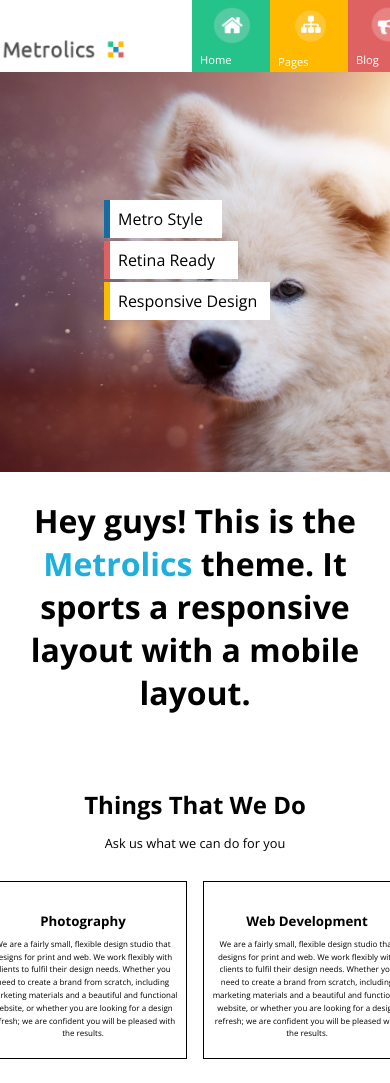
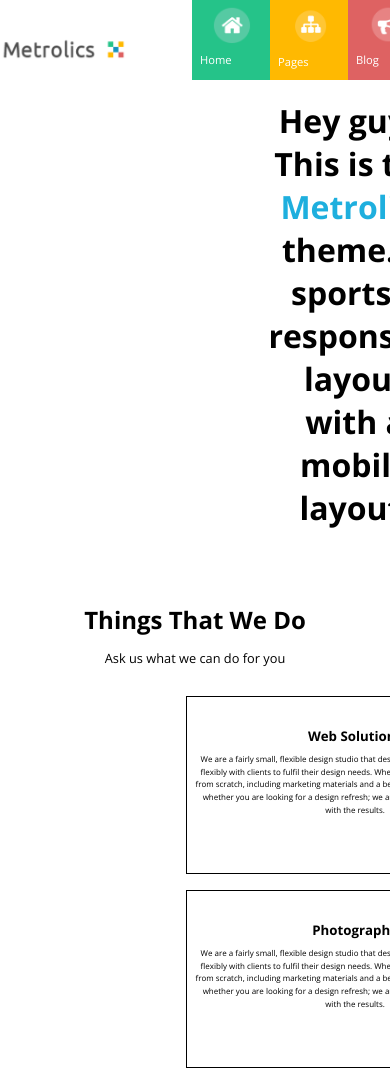
Before and after one commit to sforouzan/Assignment-LAB-02A, a website built with webpack: page index.html in a window 390 px wide. Shown: the top 1083 px of the page. Built offline with nearby package versions, Linux system fonts and the light colour scheme.

Commit message:
starting media query

```diff
--- a/styles.css
+++ b/styles.css
@@ -511,3 +511,25 @@
 .email_icon {
     width: 1rem;
 }
+
+@media screen and (max-width: 414px) {
+    .carousel_container {
+        display: none;
+    }
+
+    .service_card_container {
+        flex-direction: row;
+        margin-left: 20rem;
+        flex-wrap: wrap;
+    }
+
+    .greeting_text_box {
+        margin-left: 20rem;
+    }
+
+    .greteting {
+        max-width: 10rem;
+    }
+
+
+}
```
Also changed, not shown: sanrio.jpeg (deleted).
